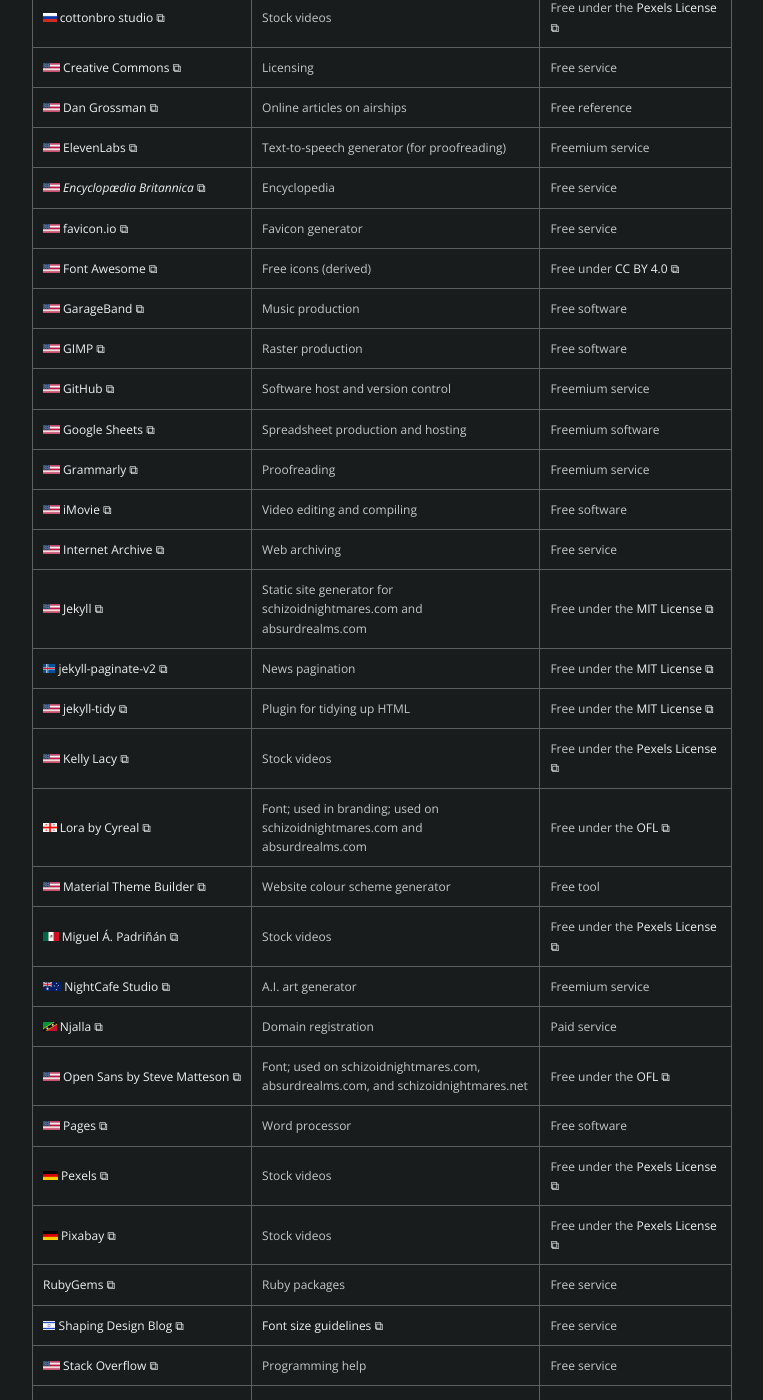
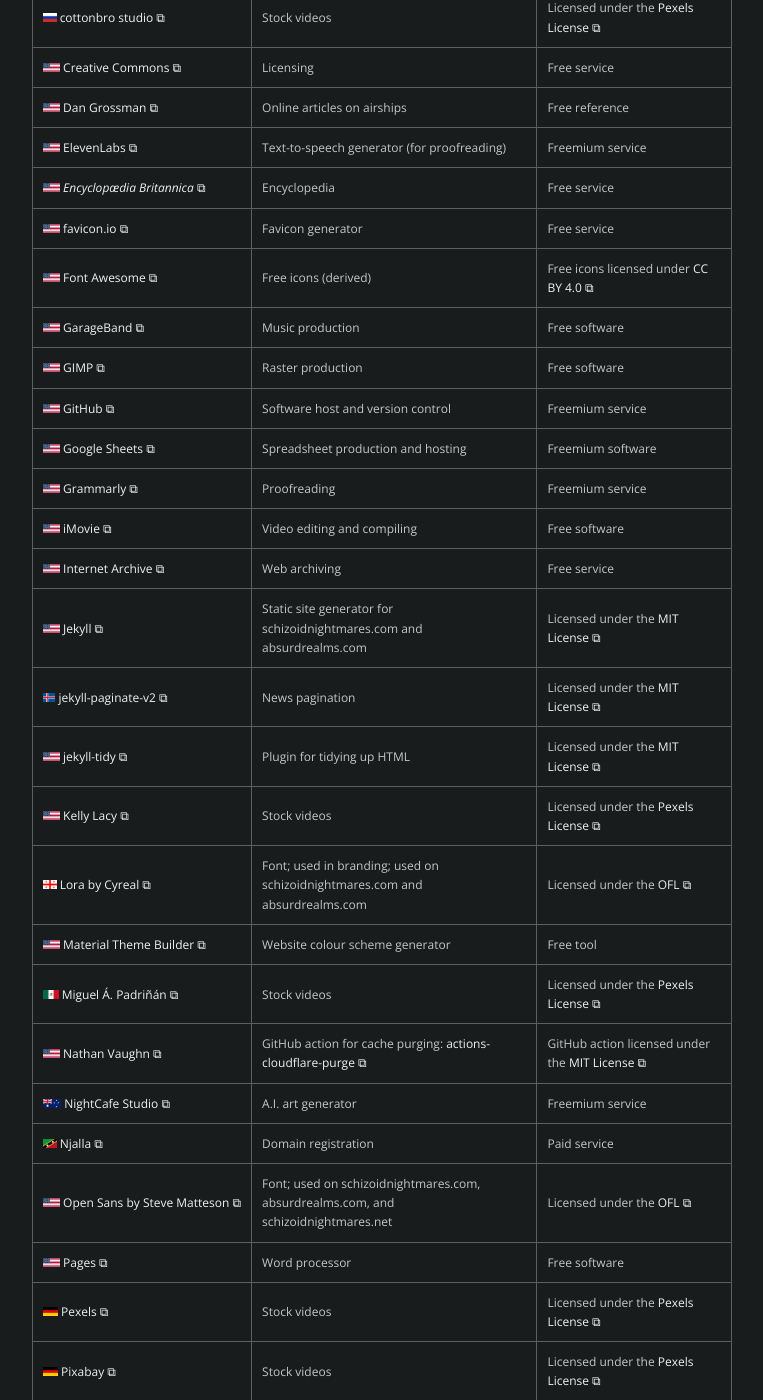
Before and after one commit to schizoidnightmares/schizoidnightmares.com, a Jekyll site: the page built from credits.md, in a window 1280 px wide and 1400 px high, scrolled down 575 px. Shown: the whole window, without its empty margins (258-1021 px from the left). Built offline with Jekyll 4.4.1, drawn with Linux system fonts in a browser that asks for light colours; some of the changed text lies outside the part shown.

Commit message:
adding indirect contributor

```diff
--- a/_data/contributors.yaml
+++ b/_data/contributors.yaml
@@ -30,7 +30,7 @@
   flag: ru
   url: https://www.pexels.com/@cottonbro/
   usage: Stock videos
-  notes: Free under the <a href="https://www.pexels.com/license/" target="_blank">Pexels License ⧉</a>
+  notes: Licensed under the <a href="https://www.pexels.com/license/" target="_blank">Pexels License ⧉</a>
 
 - title: Creative Commons
   flag: us
@@ -66,7 +66,7 @@
   flag: us
   url: https://fontawesome.com/
   usage: Free icons (derived)
-  notes: Free under <a href="https://github.com/FortAwesome/Font-Awesome/blob/6.x/LICENSE.txt" target="_blank">CC BY 4.0 ⧉</a>
+  notes: Free icons licensed under <a href="https://github.com/FortAwesome/Font-Awesome/blob/6.x/LICENSE.txt" target="_blank">CC BY 4.0 ⧉</a>
 
 - title: GarageBand
   flag: us
@@ -114,31 +114,31 @@
   flag: us
   url: https://jekyllrb.com/
   usage: Static site generator for schizoidnightmares.com and absurdrealms.com
-  notes: Free under the <a href="https://github.com/jekyll/jekyll/blob/master/LICENSE" target="_blank">MIT License ⧉</a>
+  notes: Licensed under the <a href="https://github.com/jekyll/jekyll/blob/master/LICENSE" target="_blank">MIT License ⧉</a>
 
 - title: jekyll-paginate-v2
   flag: is
   url: https://github.com/sverrirs/jekyll-paginate-v2
   usage: News pagination
-  notes: Free under the <a href="https://github.com/sverrirs/jekyll-paginate-v2/blob/master/LICENSE" target="_blank">MIT License ⧉</a>
+  notes: Licensed under the <a href="https://github.com/sverrirs/jekyll-paginate-v2/blob/master/LICENSE" target="_blank">MIT License ⧉</a>
 
 - title: jekyll-tidy
   flag: us
   url: https://github.com/apsislabs/jekyll-tidy
   usage: Plugin for tidying up HTML
-  notes: Free under the <a href="https://github.com/apsislabs/jekyll-tidy/blob/master/LICENSE.txt" target="_blank">MIT License ⧉</a>
+  notes: Licensed under the <a href="https://github.com/apsislabs/jekyll-tidy/blob/master/LICENSE.txt" target="_blank">MIT License ⧉</a>
 
 - title: Kelly Lacy
   flag: us
   url: https://www.pexels.com/@kelly-1179532/
   usage: Stock videos
-  notes: Free under the <a href="https://www.pexels.com/license/" target="_blank">Pexels License ⧉</a>
+  notes: Licensed under the <a href="https://www.pexels.com/license/" target="_blank">Pexels License ⧉</a>
 
 - title: Lora by Cyreal
   flag: ge
   url: http://cyreal.org/fonts/lora/
   usage: Font; used in branding; used on schizoidnightmares.com and absurdrealms.com
-  notes: Free under the <a href="http://cyreal.org/license/" target="_blank">OFL ⧉</a>
+  notes: Licensed under the <a href="http://cyreal.org/license/" target="_blank">OFL ⧉</a>
 
 - title: Material Theme Builder
   flag: us
@@ -150,7 +150,13 @@
   flag: mx
   url: https://www.pexels.com/@padrinan/
   usage: Stock videos
-  notes: Free under the <a href="https://www.pexels.com/license/" target="_blank">Pexels License ⧉</a>
+  notes: Licensed under the <a href="https://www.pexels.com/license/" target="_blank">Pexels License ⧉</a>
+
+- title: Nathan Vaughn
+  flag: us
+  url: https://nathanv.me/
+  usage: 'GitHub action for cache purging: <a href="https://github.com/NathanVaughn/actions-cloudflare-purge" target="_blank">actions-cloudflare-purge ⧉</a>'
+  notes: GitHub action licensed under the <a href="https://github.com/NathanVaughn/actions-cloudflare-purge/blob/master/LICENSE" target="_blank">MIT License ⧉</a>
 
 - title: NightCafe Studio
   flag: au
@@ -168,7 +174,7 @@
   flag: us
   url: https://fonts.google.com/specimen/Open+Sans
   usage: Font; used on schizoidnightmares.com, absurdrealms.com, and schizoidnightmares.net
-  notes: Free under the <a href="https://openfontlicense.org/open-font-license-official-text/" target="_blank">OFL ⧉</a>
+  notes: Licensed under the <a href="https://openfontlicense.org/open-font-license-official-text/" target="_blank">OFL ⧉</a>
 
 - title: Pages
   flag: us
@@ -180,13 +186,13 @@
   flag: de
   url: https://www.pexels.com/
   usage: Stock videos
-  notes: Free under the <a href="https://www.pexels.com/license/" target="_blank">Pexels License ⧉</a>
+  notes: Licensed under the <a href="https://www.pexels.com/license/" target="_blank">Pexels License ⧉</a>
 
 - title: Pixabay
   flag: de
   url: https://www.pexels.com/@pixabay/
   usage: Stock videos
-  notes: Free under the <a href="https://www.pexels.com/license/" target="_blank">Pexels License ⧉</a>
+  notes: Licensed under the <a href="https://www.pexels.com/license/" target="_blank">Pexels License ⧉</a>
 
 - title: RubyGems
   url: https://rubygems.org/
@@ -233,7 +239,7 @@
   flag: us
   url: https://www.pexels.com/@tomfisk/
   usage: Stock videos
-  notes: Free under the <a href="https://www.pexels.com/license/" target="_blank">Pexels License ⧉</a>
+  notes: Licensed under the <a href="https://www.pexels.com/license/" target="_blank">Pexels License ⧉</a>
 
 - title: Visual Studio Code
   flag: us
@@ -245,7 +251,7 @@
   flag: ru
   url: https://vladmomotart.tumblr.com/
   usage: Cover artist for <i>Schizoid Nightmares Anthology I</i> and <i>The Flippers</i>
-  notes: Paid contributor; cover art produced for me under <a href="https://creativecommons.org/licenses/by/4.0/" target="_blank">CC BY 4.0 ⧉</a>
+  notes: Paid contributor; art produced for me licensed under <a href="https://creativecommons.org/licenses/by/4.0/" target="_blank">CC BY 4.0 ⧉</a>
 
 - title: W3Schools
   flag: 'no'
--- a/credits.md
+++ b/credits.md
@@ -35,13 +35,13 @@
 ## Statistics
 Below are the top ten national origin percentages of all credits.
 
-{% include origin.html flag="us" perc="55.46" %}
-{% include origin.html flag="gb" perc="12.57" %}
-{% include origin.html flag="ca" perc="5.19" %}
-{% include origin.html flag="de" perc="2.46" %}
+{% include origin.html flag="us" perc="55.59" %}
+{% include origin.html flag="gb" perc="12.53" %}
+{% include origin.html flag="ca" perc="5.18" %}
+{% include origin.html flag="de" perc="2.45" %}
 {% include origin.html flag="fr" perc="1.91" %}
 {% include origin.html flag="ru" perc="1.91" %}
-{% include origin.html flag="au" perc="1.37" %}
-{% include origin.html flag="jp" perc="1.37" %}
+{% include origin.html flag="au" perc="1.36" %}
+{% include origin.html flag="jp" perc="1.36" %}
 {% include origin.html flag="cn" perc="1.09" %}
 {% include origin.html flag="nz" perc="1.09" %}
```
Also changed, not shown: other parts of credits.md (+1 -1 lines).
